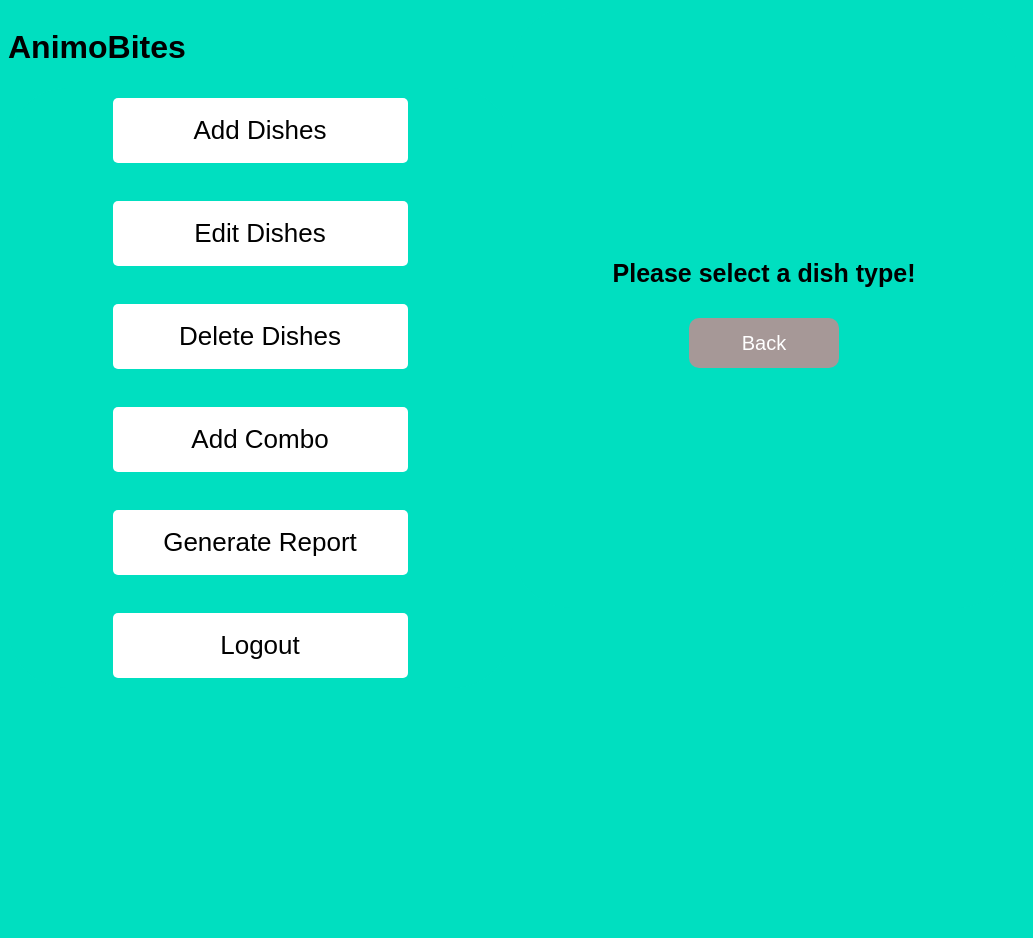
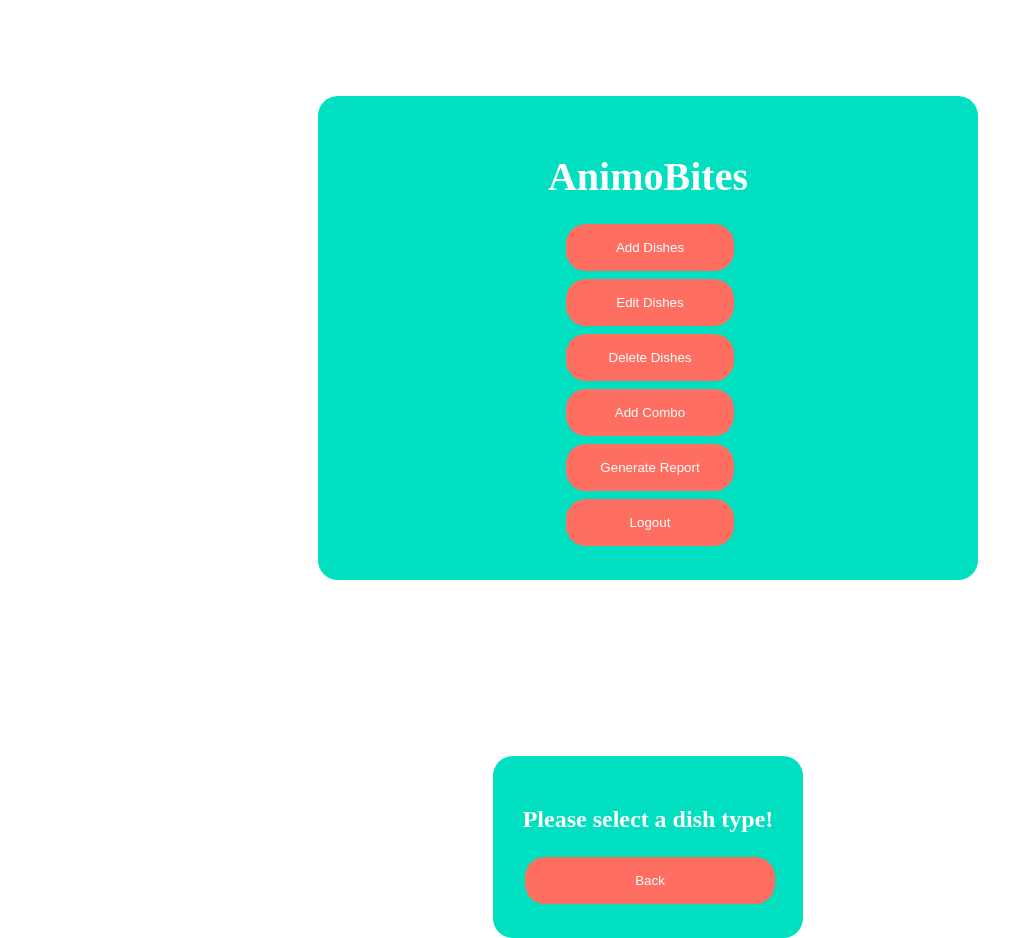
Before and after one commit to uniqlydev/ITPROG, a PHP site: page /page/editDishModifyConfirm.php in a window 1280 px wide. Shown: the whole page, without its empty margins (0-1033 px from the left). Before the commit the page ends 678 px from the top, so only its background shows below. Run offline with PHP 8.4, Linux system fonts and the light colour scheme; a user stored in the database is signed in; data that the repository does not hold is empty.

Commit message:
Fixed UI pt2

```diff
--- a/admin/page/deleteDishConfirm.php
+++ b/admin/page/deleteDishConfirm.php
@@ -15,7 +15,7 @@
     </head>
 
     <body>
-        <div class="main-menu">
+        <div class="left">
             <div class="header-layer">
                 <h1>Animo<span>Bites</span></h1>
             </div>
@@ -29,7 +29,7 @@
                 <button onclick="window.location.href = 'logoutPage.php';">Logout</button>
             </div>
         </div>
-        <div class="Menu-container">
+        <div class="right">
             <div class="menu1">
                 <?php
                 function parseEnv($path) {
--- a/admin/page/uploadDishXMLDatabase.php
+++ b/admin/page/uploadDishXMLDatabase.php
@@ -15,7 +15,7 @@
     </head>
 
     <body>
-        <div class="main-menu">
+        <div class="left">
             <div class="header-layer">
                 <h1>Animo<span>Bites</span></h1>
             </div>
@@ -29,7 +29,7 @@
                 <button onclick="window.location.href = 'logoutPage.php';">Logout</button>
             </div>
         </div>
-        <div class="Menu-container">
+        <div class="right">
             <div class = "menu1">
                 <?php
                     function parseEnv($path) {
--- a/admin/public/css/editDishModifyConfirmStyle.css
+++ b/admin/public/css/editDishModifyConfirmStyle.css
@@ -1,105 +1,99 @@
 body {
-    font-family: 'Figtree', sans-serif;
+    /* Make all divs right next to each other */
     display: flex;
-    height: 85vh;
-    background-color: #00DFC0;
+    flex-direction: row;
+    flex-wrap: wrap;
+    justify-content: center;
+    align-items: center;
+
+    /* align vertical */
+    height: 100vh;
+    width: 100vw;
 }
 
-.main-menu {
-    /* align to left */
-    margin-top: 10vh;
-    background-color: #00DFC0;
-    width: 45vh;
+.left {
     display: flex;
+    flex-direction: row;
+    flex-wrap: wrap;
     justify-content: center;
+    align-items: center;
+    width: 600px;
+
+    /* Mint blue bg */
+    background-color: #00dfc0;
+    /* Add space */
+    margin: 5.5em;
+
+    /* Make elements into a column */
+    display: flex;
     flex-direction: column;
+    flex-wrap: wrap;
+    justify-content: center;
     align-items: center;
+
+    padding: 30px;
+
+    color: white;
+
+    border-radius: 20px;
 }
 
-.menu {
-    background-color: #00DFC0;
-    width: 63vh;
-    height: 75vh; /* Adjust the height value as needed */
-    border-radius: 60px;
-    display: flex;
-    justify-content: center;
-    flex-direction: column;
-    align-items: center;
-}
+.left button {
+    width: 100%;
 
-.Menu-container {
-    /* Align to right */
-    margin-top: 10vh;
-    background-color: #00DFC0;
-    display: flex;
-    justify-content: center;
-    flex-direction: column;
-    align-items: center;
-    margin-left: 12%;
-}
-
-.menu1 {
-    background-color: #00DFC0;
-    width: 63vh;
-    height: 75vh; /* Adjust the height value as needed */
-    border-radius: 60px;
-    display: flex;
-    justify-content: center;
-    flex-direction: column;
-    align-items: center;
-}
-
-.menu1 h2 {
-    font-size: 25px;
-}
-
-.menu1 select {
-    margin-top: 10px;
-    margin-bottom: 10px;
-    height: 40px;
-    width: 150px;
-    border-radius: 10px;
+    /* Make beaufiful*/
+    background-color: #FF6F61;
     border: none;
-    border-radius: 5px;
-    font-size: 13px;
+    border-radius: 20px;
+    color: white;
+    padding: 16px 32px;
+    text-decoration: none;
+    margin: 4px 2px;
     cursor: pointer;
 }
 
-.menu1 input {
-    margin-top: 10px;
-    margin-bottom: 10px;
-    height: 40px;
-    width: 150px;
-    border-radius: 10px;
-    color: black;
+
+.left h1 {
+    font-size: 2.5em;
+    font-weight: 600;
+    margin-bottom: 0.5em;
+}
+
+.right {
+    display: flex;
+    flex-direction: row;
+    flex-wrap: wrap;
+    justify-content: center;
+    align-items: center;
+
+    /* Add space */
+    margin: 5.5em;
+
+    /* Make elements into a column */
+    display: flex;
+    flex-direction: column;
+    flex-wrap: wrap;
+    justify-content: center;
+    align-items: center;
+
+    padding: 30px;
+
+    color: white;
+
+    border-radius: 20px;
+    background-color: #00dfc0;
+}
+
+.right button {
+    width: 100%;
+
+    /* Make beaufiful*/
+    background-color: #FF6F61;
     border: none;
-    border-radius: 5px;
-    font-size: 13px;
+    border-radius: 20px;
+    color: white;
+    padding: 16px 32px;
+    text-decoration: none;
+    margin: 4px 2px;
     cursor: pointer;
 }
-
-.menu1 button {
-    margin-top: 10px;
-    margin-bottom: 10px;
-    height: 50px;
-    width: 150px;
-    border-radius: 10px;
-    background-color: #a69897;
-    color: white;
-    border: none;
-    font-size: 20px;
-}
-
-button {
-    margin-top: 10px;
-    margin-bottom: 10px;
-    height: 100px;
-    width: 295px;
-    border-radius: 10px;
-    background-color: white;
-    color: black;
-    border: none;
-    border-radius: 5px;
-    font-size: 26px;
-    cursor: pointer;
-}
```
Also changed, not shown: admin/database.sql (added, +77 -0 lines), admin/public/css/deleteDishConfirmStyle.css (+81 -87 lines), admin/public/css/uploadDishXMLDatabaseStyle.css (+81 -95 lines), admin/readme.md (added).
